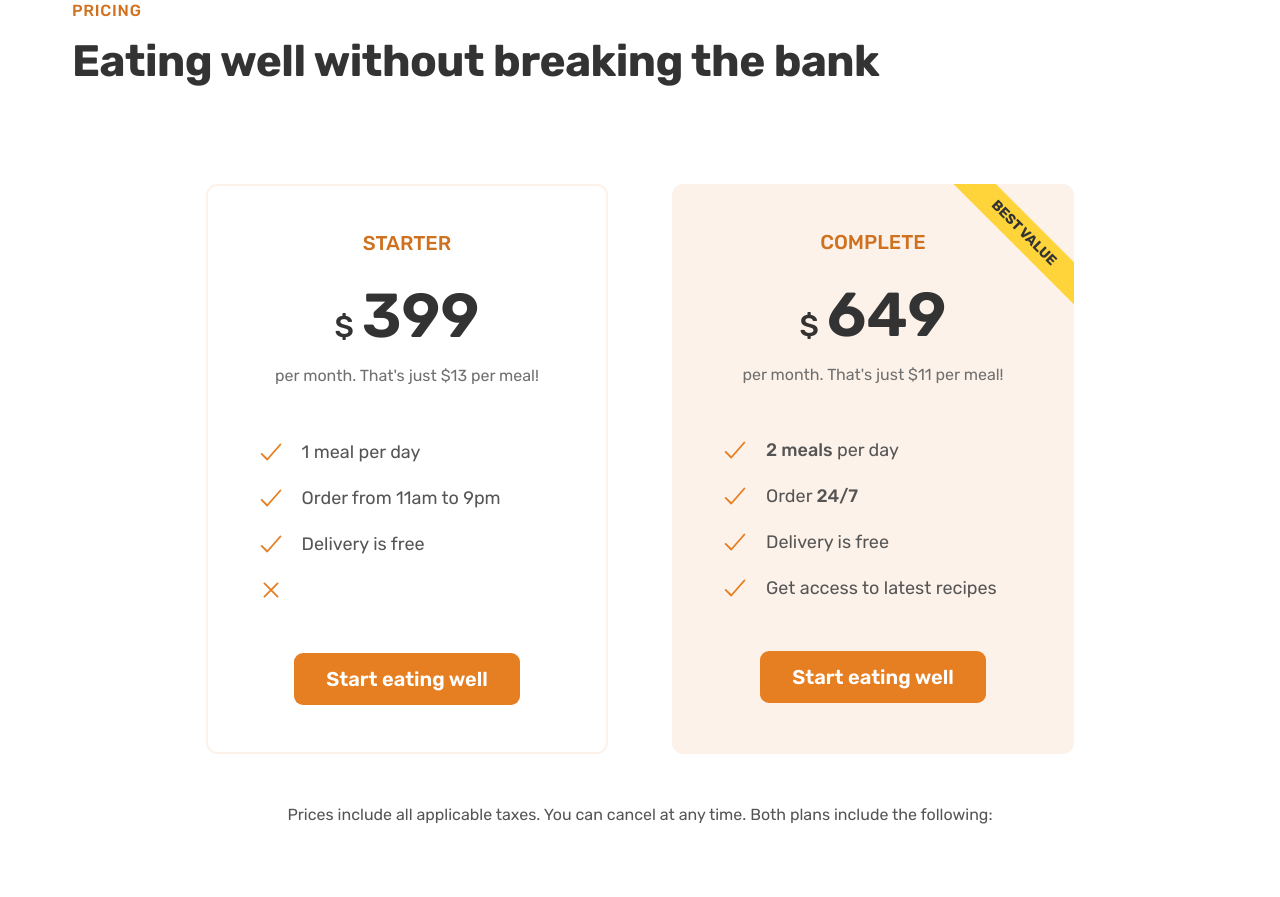
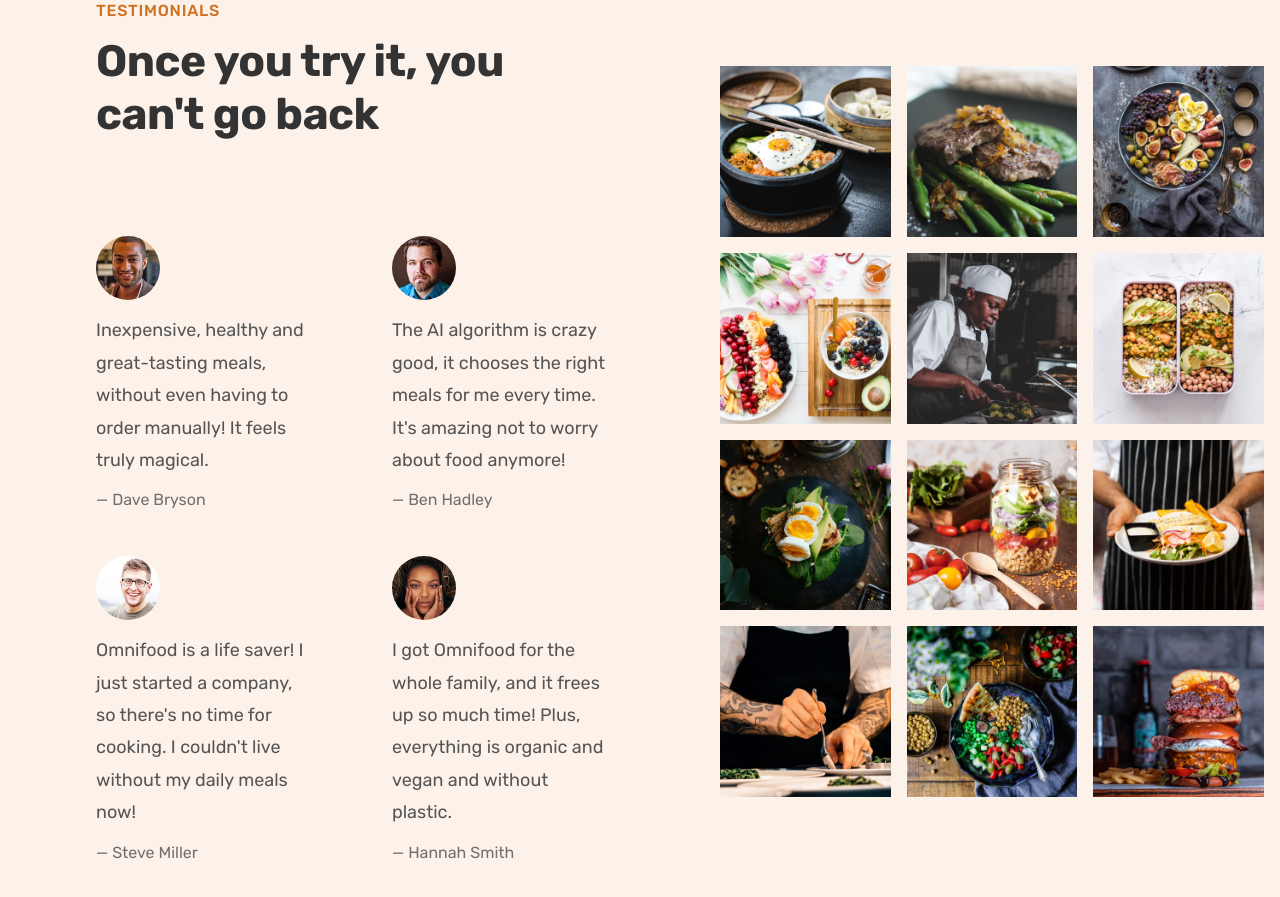
Before and after one commit to gongyr/programmingExcercises, a plain HTML site: page Omnifood/index.html in a window 1280 px wide. Shown: the part 3623-4520 px from the top of the page. Drawn offline with nearby package versions, Linux system fonts and the light colour scheme.

```diff
--- a/Omnifood/css/style.css
+++ b/Omnifood/css/style.css
@@ -262,7 +262,57 @@
   text-align: center;
   font-size: 1.8rem;
 }
+/*******************************/
+/* TESTIMONIALS SECTION */
+/*******************************/
+.section-testimonials {
+  background-color: #fdf2e9;
+  display: grid;
+  grid-template-columns: 55fr 45fr;
+  align-items: center;
+}
+.testimonial-container {
+  padding: 9.6rem;
+}
+.testimonials {
+  display: grid;
+  grid-template-columns: 1fr 1fr;
+  row-gap: 4.8rem;
+  column-gap: 8rem;
+}
+.testimonial-img {
+  width: 6.4rem;
+  border-radius: 50%;
+  margin-bottom: 1.2rem;
+}
+.testimonial-text {
+  font-size: 1.8rem;
+  line-height: 1.8;
+  margin-bottom: 1.6rem;
+}
+.testimonial-name {
+  font-size: 1.6rem;
+  color: #6f6f6f;
+}
 
+.gallery {
+  display: grid;
+  grid-template-columns: repeat(3, 1fr);
+  gap: 1.6rem;
+  padding: 1.6rem;
+}
+.gallery-item {
+  overflow: hidden;
+}
+.gallery-item img {
+  display: block;
+  width: 100%;
+  transition: all 0.3s;
+}
+
+.gallery-item img:hover {
+  transform: scale(1.1);
+}
 /*******************************/
 /* PRICING SECTION */
 /*******************************/
--- a/Omnifood/index.html
+++ b/Omnifood/index.html
@@ -285,6 +285,153 @@
         </div>
       </section>
 
+      <section class="section-testimonials">
+        <div class="testimonial-container">
+          <span class="subheading">Testimonials</span>
+          <h2 class="heading-secondary">
+            Once you try it, you can't go back
+          </h2>
+
+        <div class="testimonials">
+          <figure class="testimonial">
+            <img class="testimonial-img" alt="Photo of customerr Dave Bryson" src="img/customers/dave.jpg" />
+
+          <blockquote class="testimonial-text">
+            Inexpensive, healthy and great-tasting meals, without even
+            having to order manually! It feels truly magical.
+           </blockquote>
+          <p class="testimonial-name">&mdash; Dave Bryson</p>
+         </figure>
+         <figure class="testimonial">
+          <img
+            class="testimonial-img"
+            alt="Photo of customer Ben Hadley"
+            src="img/customers/ben.jpg"
+          />
+          <blockquote class="testimonial-text">
+            The AI algorithm is crazy good, it chooses the right meals for
+            me every time. It's amazing not to worry about food anymore!
+          </blockquote>
+          <p class="testimonial-name">&mdash; Ben Hadley</p>
+        </figure>
+
+        <figure class="testimonial">
+          <img
+            class="testimonial-img"
+            alt="Photo of customer Steve Miller"
+            src="img/customers/steve.jpg"
+          />
+          <blockquote class="testimonial-text">
+            Omnifood is a life saver! I just started a company, so there's
+            no time for cooking. I couldn't live without my daily meals now!
+          </blockquote>
+          <p class="testimonial-name">&mdash; Steve Miller</p>
+        </figure>
+
+        <figure class="testimonial">
+          <img
+            class="testimonial-img"
+            alt="Photo of customer Hannah Smith"
+            src="img/customers/hannah.jpg"
+          />
+          <blockquote class="testimonial-text">
+            I got Omnifood for the whole family, and it frees up so much
+            time! Plus, everything is organic and vegan and without plastic.
+          </blockquote>
+          <p class="testimonial-name">&mdash; Hannah Smith</p>
+        </figure>
+        </div>
+      </div>
+        <div class="gallery">
+          <figure class="gallery-item">
+            <img
+              src="img/gallery/gallery-1.jpg"
+              alt="Photo of beautifully
+            arranged food"
+            />
+            <!-- <figcaption>Caption</figcaption> -->
+          </figure>
+          <figure class="gallery-item">
+            <img
+              src="img/gallery/gallery-2.jpg"
+              alt="Photo of beautifully
+            arranged food"
+            />
+          </figure>
+          <figure class="gallery-item">
+            <img
+              src="img/gallery/gallery-3.jpg"
+              alt="Photo of beautifully
+            arranged food"
+            />
+          </figure>
+          <figure class="gallery-item">
+            <img
+              src="img/gallery/gallery-4.jpg"
+              alt="Photo of beautifully
+            arranged food"
+            />
+          </figure>
+          <figure class="gallery-item">
+            <img
+              src="img/gallery/gallery-5.jpg"
+              alt="Photo of beautifully
+            arranged food"
+            />
+          </figure>
+          <figure class="gallery-item">
+            <img
+              src="img/gallery/gallery-6.jpg"
+              alt="Photo of beautifully
+            arranged food"
+            />
+          </figure>
+          <figure class="gallery-item">
+            <img
+              src="img/gallery/gallery-7.jpg"
+              alt="Photo of beautifully
+            arranged food"
+            />
+          </figure>
+          <figure class="gallery-item">
+            <img
+              src="img/gallery/gallery-8.jpg"
+              alt="Photo of beautifully
+            arranged food"
+            />
+          </figure>
+          <figure class="gallery-item">
+            <img
+              src="img/gallery/gallery-9.jpg"
+              alt="Photo of beautifully
+            arranged food"
+            />
+          </figure>
+          <figure class="gallery-item">
+            <img
+              src="img/gallery/gallery-10.jpg"
+              alt="Photo of beautifully
+            arranged food"
+            />
+          </figure>
+          <figure class="gallery-item">
+            <img
+              src="img/gallery/gallery-11.jpg"
+              alt="Photo of beautifully
+            arranged food"
+            />
+          </figure>
+          <figure class="gallery-item">
+            <img
+              src="img/gallery/gallery-12.jpg"
+              alt="Photo of beautifully
+            arranged food"
+            />
+          </figure>
+
+        </div>
+      </section>
+
       <section class="section-pricing" id="section-pricing">
       <div class="container">
         <span class="subheading">Pricing</span>
```
Also changed, not shown: 1 other file.
